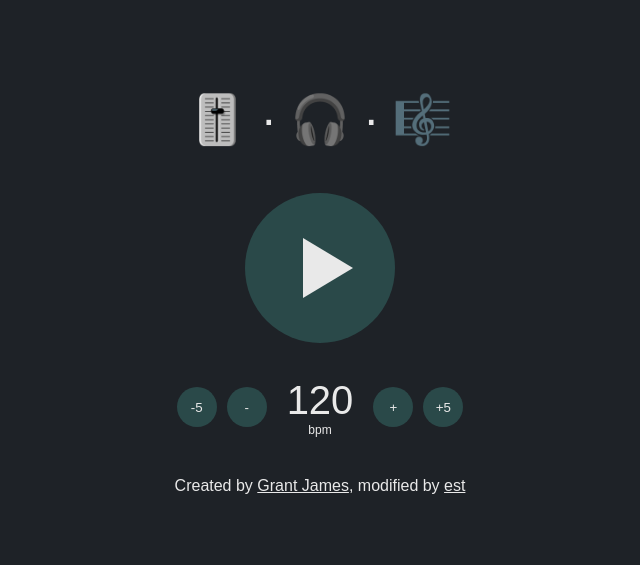
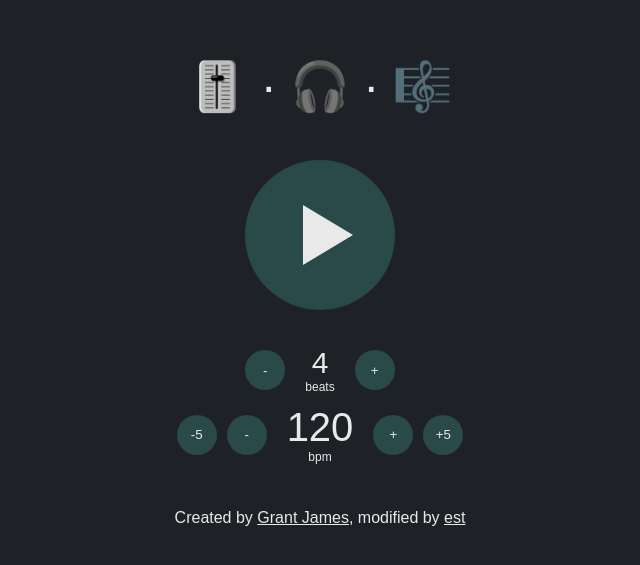
Before and after one commit to est/snippets, a plain HTML site: page metronome/index.html in a window 1280 px wide. Shown: the part 115-680 px from the top of the page, without its empty margins (320-960 px from the left). Drawn offline with Linux system fonts and the light colour scheme.

Commit message:
add: beats

```diff
--- a/metronome/index.html
+++ b/metronome/index.html
@@ -26,28 +26,33 @@
         align-items: center;
         justify-content: center;
         flex-flow: column;
+        margin-bottom: 30px;
     }
     .title {
         margin-bottom: 40px;
         font-size: 3em;
         text-align: center;
     }
-    #tempo {
+    #ctrl_tempo {
         font-size: 40px;
     }
-    .bpm {
-        font-size: 12px;
-        text-align: center;
+    #ctrl_beats {
+        font-size: 30px;
     }
-    .tempo-controls {
-        margin-top: 30px;
+    .controls {
+        margin-top: 5px;
+        margin-bottom: 5px;
         display: flex;
         align-items: center;
         justify-content: center;
         flex-flow: row;
     }
-    .tempo-container {
+    .controls .indicator {
         margin: 0 15px;
+        text-align: center;
+    }
+    .controls .indicator .unit {
+        font-size: 12px;
     }
     button {
       padding: 6px;
@@ -99,13 +104,22 @@
         <div id="btn_play_icon" class="play"></div>
     </button>
 
-    <div class="tempo-controls">
+    <div class="controls">
+        <button class="beats-change" data-change="-1">-</button>
+        <div class="indicator">
+            <div id="ctrl_beats">4</div>
+            <div class="unit">beats</div>
+        </div>
+        <button class="beats-change" data-change="+1">+</button>
+    </div>
+
+    <div class="controls">
         <button class="tempo-change" data-change="-5">-5</button>
         <button class="tempo-change" data-change="-1">-</button>
 
-        <div class="tempo-container">
-            <div id="tempo">120</div>
-            <div class="bpm">bpm</div>
+        <div class="indicator">
+            <div id="ctrl_tempo">120</div>
+            <div class="unit">bpm</div>
         </div>
 
         <button class="tempo-change" data-change="+1">+</button>
@@ -194,13 +208,18 @@
         }
       }
       var metronome = new Metronome();
-      tempo.textContent = metronome.tempo;
+      ctrl_tempo.textContent = metronome.tempo;
+      ctrl_beats.textContent = metronome.beatsPerBar;
       btn_play.onclick = async function(){
         btn_play_icon.className = await metronome.startStop();
       }
-      document.querySelectorAll('button.tempo-change').forEach((e)=>e.addEventListener('click', function(){
+      document.querySelectorAll('.controls button.beats-change').forEach((e)=>e.addEventListener('click', function(){
+        metronome.beatsPerBar += parseInt(this.dataset.change);
+        ctrl_beats.textContent = metronome.beatsPerBar;
+      }))
+      document.querySelectorAll('.controls button.tempo-change').forEach((e)=>e.addEventListener('click', function(){
         metronome.tempo += parseInt(this.dataset.change);
-        tempo.textContent = metronome.tempo;
+        ctrl_tempo.textContent = metronome.tempo;
       }))
 
     </script>
```
